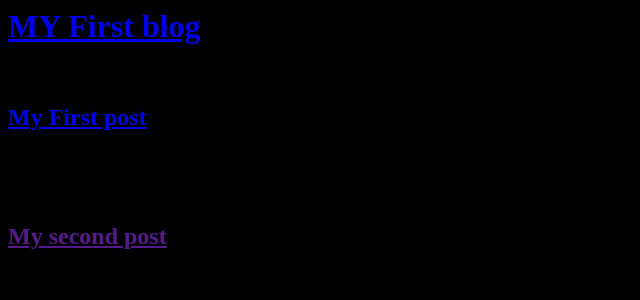
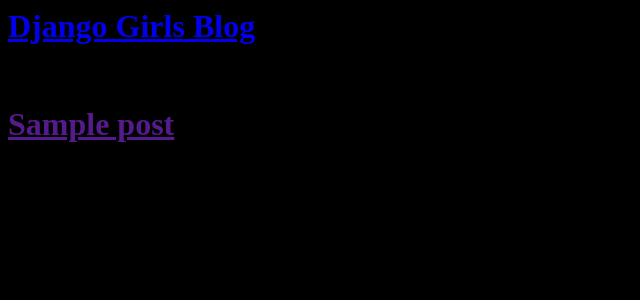
Before and after one commit to Panguins/my-first-blog, a Django app: template blog/templates/blog/post_list.html in a window 1280 px wide. Shown: the top 300 px of the page, without its empty margins (0-640 px from the left). Run offline with Django 3.2, Linux system fonts and the light colour scheme; the template is opened without the code that fills it: values that come from a table or form of the project are taken from there, others are empty; tables that the repository leaves empty hold one stand-in row (values such as "Sample post").

Commit message:
Modified templates to display posts from database.

```diff
--- a/blog/templates/blog/post_list.html
+++ b/blog/templates/blog/post_list.html
@@ -5,20 +5,14 @@
 		</head>
 		<body>
 			<div>
-				<h1><a href="http://www.meatspin.com">MY First blog</a></h1></div>
-
-
+				<h1><a href="www.djangogirls.org">Django Girls Blog</a></h1>
+			</div>
+		{% for post in posts %}
 			<div>
-				<p>published: 14.06.2014, 12:14</p>
-				<h2><a href="http://www.ChristopherWalken.com">My First post</a></h2>
-				<p>Aenean eu le balls balls balls balls balls balls</p>
-				</div>
-
-
-			<div>
-				<p>published: 14.06.2014, 12:14</p>
-				<h2><a href="">My second post</a></h2>
-				<p> Aenean eu leo balls balls balls balls balls</p>
+				<p>published: {{ post.published_date }}</p>
+				<h1><a href="">{{ post.title }}</a></h1>
+				<p>{{ post.text|linebreaks }}</p>
 			</div>
+		{% endfor %}
 		</body>
 </html>
--- a/blog/views.py
+++ b/blog/views.py
@@ -1,4 +1,7 @@
 from django.shortcuts import render
+from django.utils import timezone
+from .models import Post
 
 def post_list(request):
-	return render(request, 'blog/post_list.html', {})
+	post = Post.objects.filter(published_date__lte=timezone.now()).order_by('published_date')
+	return render(request, 'blog/post_list.html', {"posts":post})
--- a/mysite/urls.py
+++ b/mysite/urls.py
@@ -15,7 +15,9 @@
 """
 from django.conf.urls import url
 from blog import views
+from django.contrib import admin
 
 urlpatterns = [
+	url(r'^admin/', admin.site.urls),
 	url(r'^$', views.post_list, name='post_list'),
 ]
```
